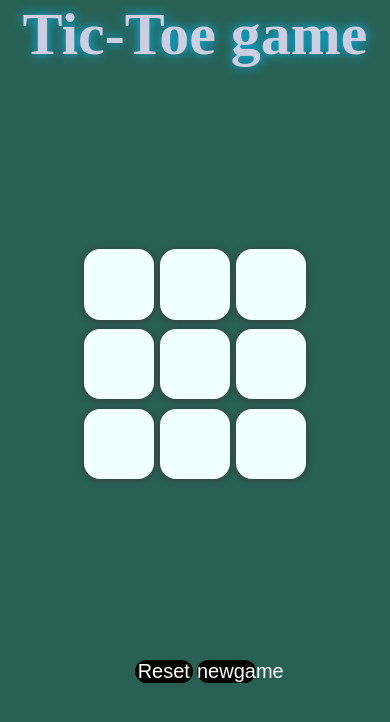
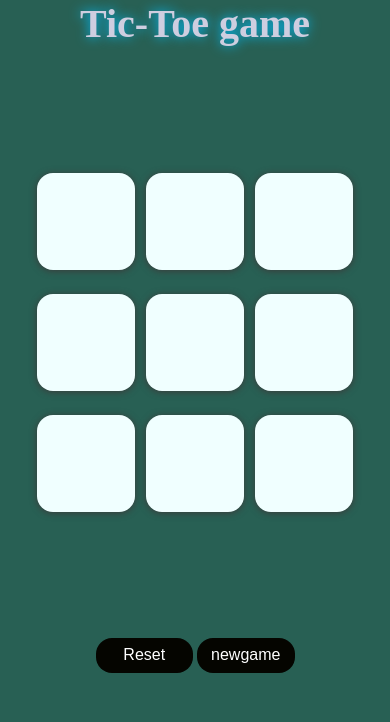
Before and after one commit to DEEKSHITHPATELLL/Tic-toe-game-, a plain HTML site: page index.html in a window 390 px wide. Drawn offline with Linux system fonts and the light colour scheme.

Commit message:
added responsive

```diff
--- a/index.css
+++ b/index.css
@@ -82,3 +82,58 @@ h1
     text-shadow: 0px 0px 12px rgb(0, 191, 255);
     font-size: 60px;
 }
+@media only screen and (max-width: 768px) {
+    .game {
+        height: 80vmin;
+        width: 80vmin;
+        gap: 2vmin;
+    }
+
+    .btn {
+        height: 22vmin;
+        width: 22vmin;
+        font-size: 40px;
+    }
+
+    h1 {
+        font-size: 50px;
+    }
+
+    #msg {
+        font-size: 6vmin;
+    }
+
+    #reset, #new {
+        width: 20vmin;
+        height: 8vmin;
+        font-size: 18px;
+    }
+}
+
+@media only screen and (max-width: 480px) {
+    .game {
+        height: 90vmin;
+        width: 90vmin;
+        gap: 3vmin;
+    }
+
+    .btn {
+        height: 25vmin;
+        width: 25vmin;
+        font-size: 35px;
+    }
+
+    h1 {
+        font-size: 40px;
+    }
+
+    #msg {
+        font-size: 5vmin;
+    }
+
+    #reset, #new {
+        width: 25vmin;
+        height: 9vmin;
+        font-size: 16px;
+    }
+}
```
